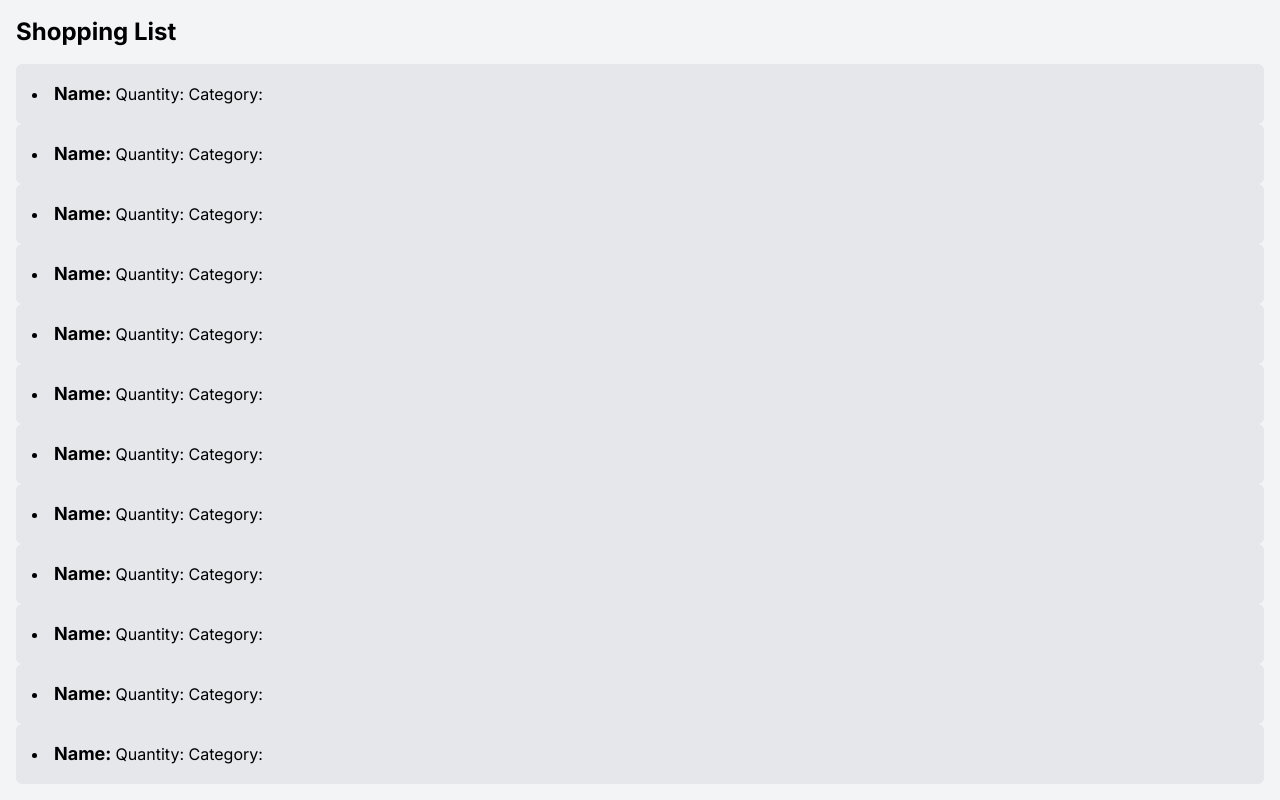
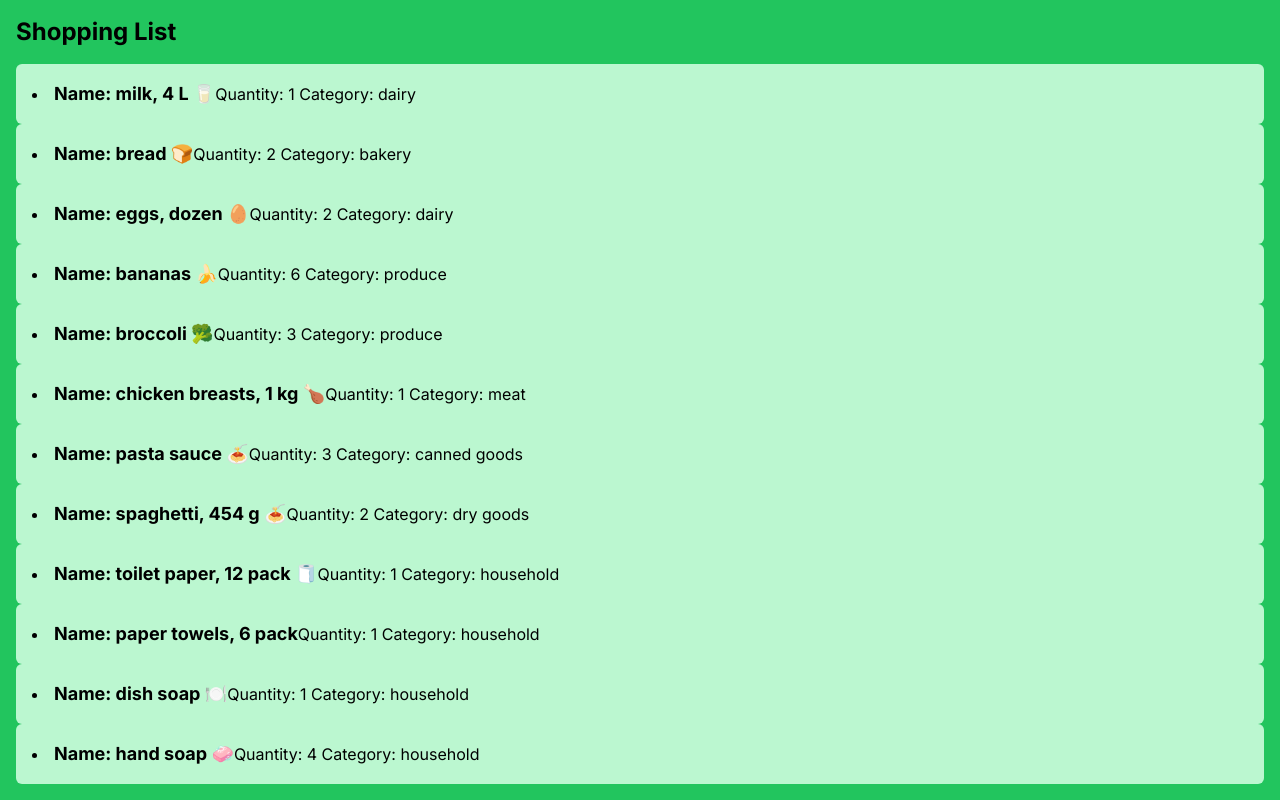
Before and after one commit to graffuko/cprg306-assignments, a Next.js app: page /week-3 in a window 1280 px wide. Built offline with nearby package versions, Linux system fonts and the light colour scheme.

Commit message:
week 3 complete

```diff
--- a/app/week-3/item-list.js
+++ b/app/week-3/item-list.js
@@ -68,7 +68,7 @@ const ItemList = (name, quantity, category) => {
   return (
     <div>
       {items.map((item, index) => (
-        <Item key={index} item={item} />
+        <Item key={index} name={item.name} quantity={item.quantity} category={item.category}/>
       ))}
     </div>
   );
--- a/app/week-3/item.js
+++ b/app/week-3/item.js
@@ -2,10 +2,10 @@ import React from 'react';
 
 const Item = ({ name, quantity, category }) => {
   return (
-    <li className="bg-gray-200 p-4 rounded-md">
+    <li className="bg-green-200 p-4 rounded-md">
       <span className="text-lg font-bold">Name: {name}</span>
       <span className="text-base">Quantity: {quantity}</span>
-      <span className="text-base">Category: {category}</span>
+      <span className="text-base"> Category: {category}</span>
     </li>
   );
 };
--- a/app/week-3/page.js
+++ b/app/week-3/page.js
@@ -3,7 +3,7 @@ import ItemList from './item-list';
 
 const Page = () => {
   return (
-    <main className="bg-gray-100 p-4">
+    <main className="bg-green-500 p-4">
       <h1 className="text-2xl font-bold mb-4">Shopping List</h1>
       <ItemList />
     </main>
--- a/app/week-4/new-item.js
+++ b/app/week-4/new-item.js
@@ -1,6 +1,7 @@
 import React, { useState } from 'react';
+import { useClient } from 'client'; // Assuming useClient is a custom hook
 
-function NewItem() {
+const NewItem = () => {
   const [name, setName] = useState("");
   const [quantity, setQuantity] = useState(1);
   const [category, setCategory] = useState("produce");
@@ -9,9 +10,9 @@ function NewItem() {
     event.preventDefault();
 
     const item = {
-      name,
-      quantity,
-      category
+      name: name,
+      quantity: quantity,
+      category: category
     };
 
     console.log(item);
@@ -23,52 +24,68 @@ function NewItem() {
   };
 
   return (
-    <form onSubmit={handleSubmit}>
-      <div>
-        <label htmlFor="name">Name:</label>
+    <form onSubmit={handleSubmit} className="max-w-sm mx-auto">
+      <div className="mb-4">
+        <label className="block text-gray-700 text-sm font-bold mb-2" htmlFor="name">
+          Name:
+        </label>
         <input
           type="text"
           id="name"
           value={name}
-          onChange={(event) => setName(event.target.value)}
+          onChange={(e) => setName(e.target.value)}
           required
+          className="shadow appearance-none border rounded w-full py-2 px-3 text-gray-700 leading-tight focus:outline-none focus:shadow-outline"
         />
       </div>
-      <div>
-        <label htmlFor="quantity">Quantity:</label>
+      <div className="mb-4">
+        <label className="block text-gray-700 text-sm font-bold mb-2" htmlFor="quantity">
+          Quantity:
+        </label>
         <input
           type="number"
           id="quantity"
+          value={quantity}
+          onChange={(e) => setQuantity(parseInt(e.target.value))}
           min="1"
           max="99"
-          value={quantity}
-          onChange={(event) => setQuantity(Number(event.target.value))}
           required
+          className="shadow appearance-none border rounded w-full py-2 px-3 text-gray-700 leading-tight focus:outline-none focus:shadow-outline"
         />
       </div>
-      <div>
-        <label htmlFor="category">Category:</label>
+      <div className="mb-4">
+        <label className="block text-gray-700 text-sm font-bold mb-2" htmlFor="category">
+          Category:
+        </label>
         <select
           id="category"
           value={category}
-          onChange={(event) => setCategory(event.target.value)}
+          onChange={(e) => setCategory(e.target.value)}
+          className="shadow appearance-none border rounded w-full py-2 px-3 text-gray-700 leading-tight focus:outline-none focus:shadow-outline"
         >
           <option value="produce">Produce</option>
           <option value="dairy">Dairy</option>
           <option value="bakery">Bakery</option>
           <option value="meat">Meat</option>
-          <option value="frozen-foods">Frozen Foods</option>
-          <option value="canned-goods">Canned Goods</option>
-          <option value="dry-goods">Dry Goods</option>
+          <option value="frozen foods">Frozen Foods</option>
+          <option value="canned goods">Canned Goods</option>
+          <option value="dry goods">Dry Goods</option>
           <option value="beverages">Beverages</option>
           <option value="snacks">Snacks</option>
           <option value="household">Household</option>
           <option value="other">Other</option>
         </select>
       </div>
-      <button type="submit">Submit</button>
+      <div className="flex justify-center">
+        <button
+          type="submit"
+          className="bg-blue-500 hover:bg-blue-700 text-white font-bold py-2 px-4 rounded focus:outline-none focus:shadow-outline"
+        >
+          Submit
+        </button>
+      </div>
     </form>
   );
-}
+};
 
 export default NewItem;
```
